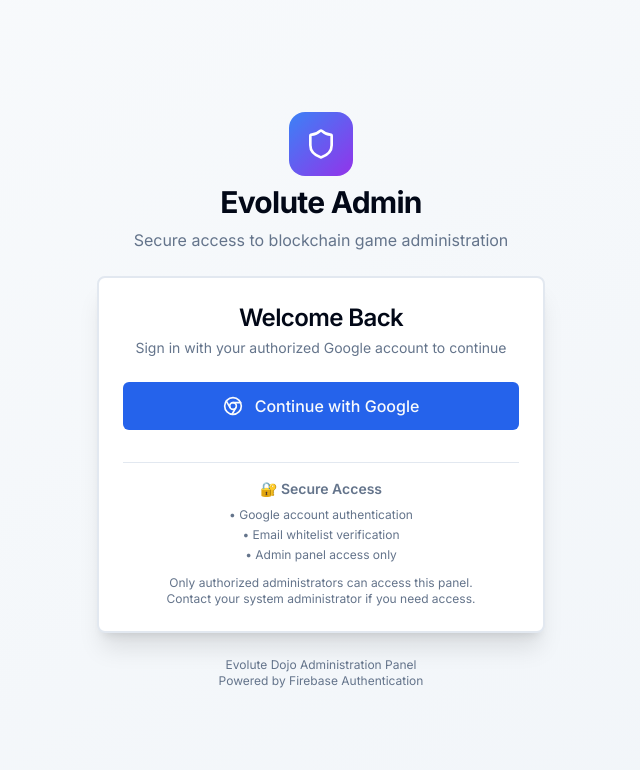
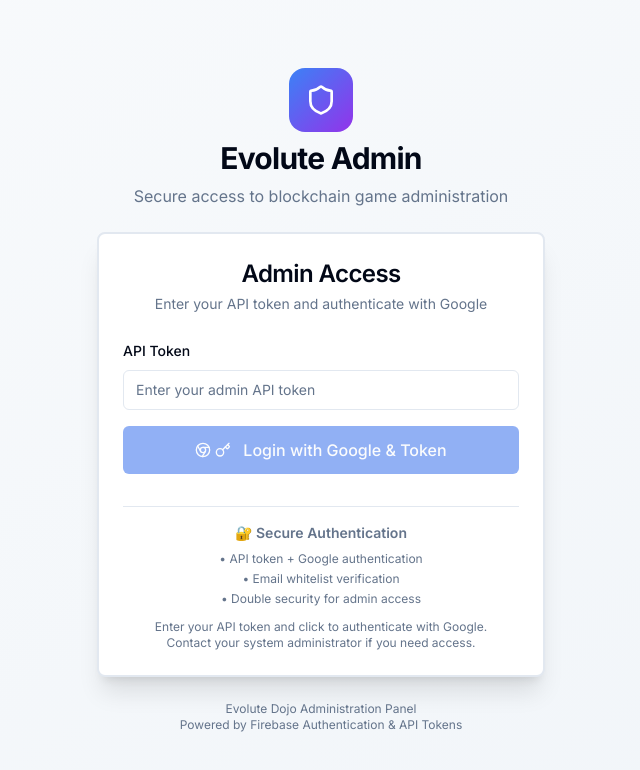
Before and after one commit to evolute-studio/evolute-dojo-server, a Next.js app: page / in a window 1280 px wide. Shown: the top 770 px of the page, without its empty margins (319-959 px from the left). Built offline with nearby package versions, Linux system fonts and the light colour scheme; no server answers.

Commit message:
fixed login

```diff
--- a/app/components/LoginForm.jsx
+++ b/app/components/LoginForm.jsx
@@ -1,22 +1,43 @@
 'use client';
 
-import { useState } from 'react';
+import { useState, useEffect } from 'react';
 import { useFirebaseAuth } from './FirebaseAuthProvider';
+import { useAuth } from './TokenAuthProvider';
 import { Card, CardContent, CardDescription, CardHeader, CardTitle } from './ui/card';
 import { Button } from './ui/button';
+import { Input } from './ui/input';
+import { Label } from './ui/label';
 import { Alert, AlertDescription } from './ui/alert';
-import { Loader2, Shield, AlertCircle, Chrome } from 'lucide-react';
+import { Loader2, Shield, AlertCircle, Chrome, Key } from 'lucide-react';
 
 export default function LoginForm() {
-  const { login, loading, error, clearError } = useFirebaseAuth();
+  const { login: firebaseLogin, loading, error, clearError } = useFirebaseAuth();
+  const { login: tokenLogin } = useAuth();
   const [isLogging, setIsLogging] = useState(false);
+  const [apiToken, setApiToken] = useState('');
+  const [tokenError, setTokenError] = useState(null);
 
-  const handleGoogleLogin = async () => {
+  const handleLogin = async (e) => {
+    e.preventDefault();
+
+    if (!apiToken.trim()) {
+      setTokenError('API token is required');
+      return;
+    }
+
     setIsLogging(true);
     clearError();
+    setTokenError(null);
 
     try {
-      await login();
+      // First authenticate with Google
+      await firebaseLogin();
+
+      // Then authenticate with API token
+      const result = await tokenLogin(apiToken.trim());
+      if (!result.success) {
+        setTokenError(result.error || 'Invalid API token');
+      }
     } catch (err) {
       console.error('Login failed:', err);
     } finally {
@@ -43,14 +64,14 @@
         {/* Login Card */}
         <Card className="border-2 shadow-xl">
           <CardHeader className="space-y-1 text-center">
-            <CardTitle className="text-2xl">Welcome Back</CardTitle>
+            <CardTitle className="text-2xl">Admin Access</CardTitle>
             <CardDescription>
-              Sign in with your authorized Google account to continue
+              Enter your API token and authenticate with Google
             </CardDescription>
           </CardHeader>
           <CardContent className="space-y-4">
 
-            {/* Error Alert */}
+            {/* Error Alerts */}
             {error && (
               <Alert variant="destructive" className="mb-4">
                 <AlertCircle className="h-4 w-4" />
@@ -60,44 +81,70 @@
               </Alert>
             )}
 
-            {/* Google Login Button */}
+            {tokenError && (
+              <Alert variant="destructive" className="mb-4">
+                <AlertCircle className="h-4 w-4" />
+                <AlertDescription>
+                  {tokenError}
+                </AlertDescription>
+              </Alert>
+            )}
+
+            {/* Login Form */}
+            <form onSubmit={handleLogin} className="space-y-4">
+              <div className="space-y-2">
+                <Label htmlFor="apiToken">API Token</Label>
+                <Input
+                  id="apiToken"
+                  type="password"
+                  placeholder="Enter your admin API token"
+                  value={apiToken}
+                  onChange={(e) => setApiToken(e.target.value)}
+                  disabled={isLogging}
+                />
+              </div>
+
               <Button
-              onClick={handleGoogleLogin}
-              disabled={loading || isLogging}
+                type="submit"
+                disabled={isLogging || loading || !apiToken.trim()}
                 className="w-full h-12 text-base font-medium"
                 size="lg"
               >
-              {(loading || isLogging) ? (
+                {(isLogging || loading) ? (
                   <>
                     <Loader2 className="mr-3 h-5 w-5 animate-spin" />
-                  Signing in...
+                    Authenticating...
                   </>
                 ) : (
                   <>
-                  <Chrome className="mr-3 h-5 w-5" />
-                  Continue with Google
+                    <div className="flex items-center mr-3">
+                      <Chrome className="h-4 w-4 mr-1" />
+                      <Key className="h-4 w-4" />
+                    </div>
+                    Login with Google & Token
                   </>
                 )}
               </Button>
+            </form>
 
             {/* Info Section */}
             <div className="pt-4 space-y-3">
               <div className="border-t pt-4">
                 <div className="text-center space-y-2">
                   <h3 className="text-sm font-semibold text-muted-foreground">
-                    🔐 Secure Access
+                    🔐 Secure Authentication
                   </h3>
                   <ul className="text-xs text-muted-foreground space-y-1">
-                    <li>• Google account authentication</li>
+                    <li>• API token + Google authentication</li>
                     <li>• Email whitelist verification</li>
-                    <li>• Admin panel access only</li>
+                    <li>• Double security for admin access</li>
                   </ul>
                 </div>
               </div>
 
               <div className="text-center">
                 <p className="text-xs text-muted-foreground">
-                  Only authorized administrators can access this panel.
+                  Enter your API token and click to authenticate with Google.
                   <br />
                   Contact your system administrator if you need access.
                 </p>
@@ -111,7 +158,7 @@
           <p className="text-xs text-muted-foreground">
             Evolute Dojo Administration Panel
             <br />
-            Powered by Firebase Authentication
+            Powered by Firebase Authentication & API Tokens
           </p>
         </div>
       </div>
```
Lines whose indentation alone changed are shown as unchanged.
